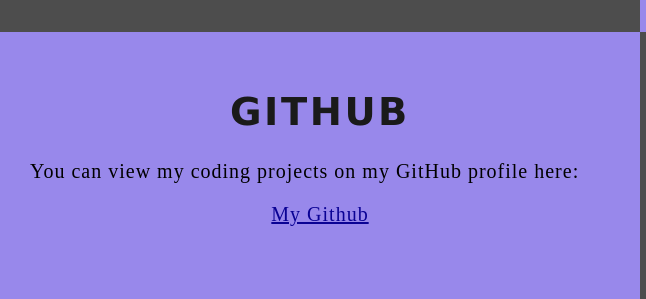
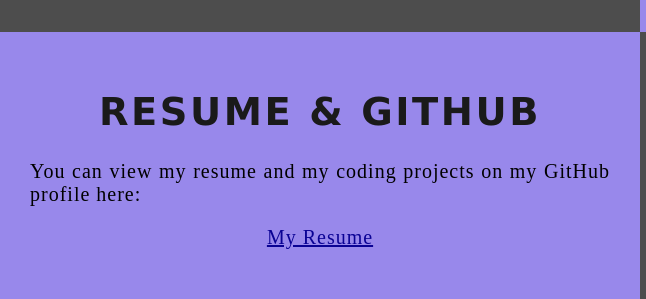
Before and after one commit to Neurokitty/neurokitty.github.io, a website: page index.html in a window 1280 px wide. Shown: the part 1196-1495 px from the top of the page, 0-646 px from the left. Drawn offline with Linux system fonts and the light colour scheme.

Commit message:
resume added to portfolio

```diff
--- a/index.html
+++ b/index.html
@@ -126,9 +126,11 @@
         <div class="Row" id="GitHub">
             <!--Left column-->
             <div class="Column_1">
-                <h1>GitHub</h1>
+                <h1>Resume & GitHub</h1>
                 <p>
-                    You can view my coding projects on my GitHub profile here:
+                    You can view my resume and my coding projects on my GitHub profile here:
+                    <br>
+                    <p class="center"><a href="https://docs.google.com/document/d/1731aV2P1kzch-8rfJ11Yt7mOSvW0nqeAkoJgqbthd_s/edit?usp=sharing" target="_blank">My Resume</a></p>
                     <br>
                     <p class="center"><a href="https://github.com/Neurokitty" target="_blank">My Github</a></p>
                 </p>
```
